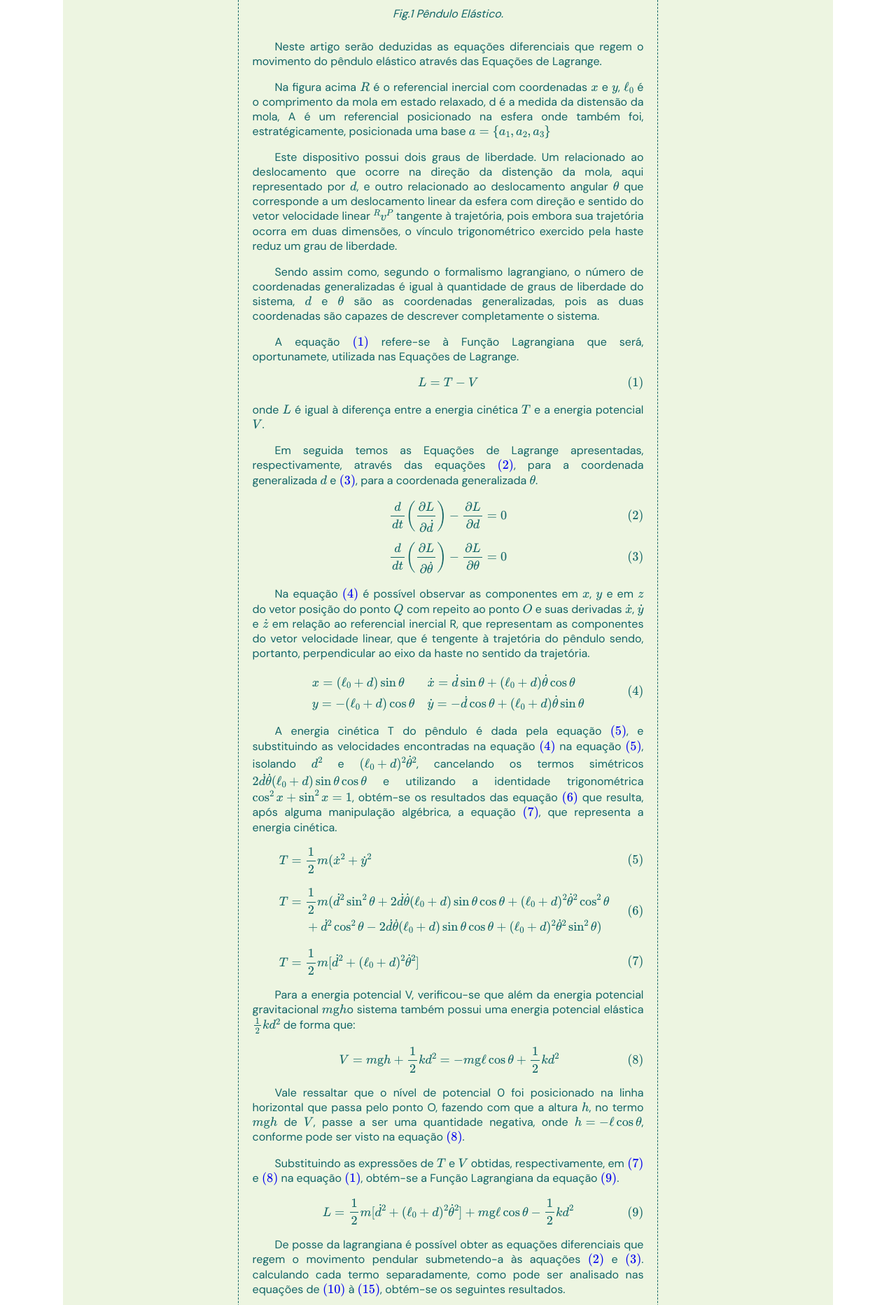
After one commit to rmcfdma/dinamica_controle, a Django app: template artigos/templates/artigos/modelagens/sistemas_rotacionais/pendulo_elastico_lagrange.html in a window 1280 px wide. The commit adds this page. Shown: the part 679-2544 px from the top of the page at 70% size. Run offline with Django 4.2, Linux system fonts and the light colour scheme; the template is opened without the code that fills it: most values are stand-ins (such as "Sample title", 1, 10 or a date in 2020).

Commit message:
Add files via upload

```diff
--- a/artigos/templates/artigos/modelagens/sistemas_rotacionais.html
+++ b/artigos/templates/artigos/modelagens/sistemas_rotacionais.html
@@ -32,8 +32,8 @@
           <details>
             <summary>Pêndulo Elástico</summary>
             <ol>
-              <li><a href="{% url 'modelagem_pendulo_conico_lagrange'%}">Lagrange</a></li>
-              <li><a href="{% url 'modelagem_pendulo_conico_newton'%}">2ª Lei de Newton</a></li>
+              <li><a href="{% url 'modelagem_pendulo_elastico_lagrange'%}?page=5">Lagrange</a></li>
+              <li><a href="{% url 'modelagem_pendulo_elastico_newton'%}?page=6">2ª Lei de Newton</a></li>
             <ol>
         </li>
         <li>
--- a/artigos/templates/artigos/modelagens/sistemas_rotacionais/pendulo_conico_lagrange.html
+++ b/artigos/templates/artigos/modelagens/sistemas_rotacionais/pendulo_conico_lagrange.html
@@ -3,6 +3,7 @@
 {% load static %}
 
 {% block middle %}
+<div class="conteudo">
     <script src="https://polyfill.io/v3/polyfill.min.js?features=es6"></script>
     <script>
         MathJax = {
@@ -164,5 +165,5 @@
   {% with paginas as paginated %}
     {% include 'artigos/partes/paginacao.html' %}
   {% endwith %}
-
+</div>
 {% endblock %}
--- a/artigos/templates/artigos/modelagens/sistemas_rotacionais/pendulo_conico_newton.html
+++ b/artigos/templates/artigos/modelagens/sistemas_rotacionais/pendulo_conico_newton.html
@@ -3,6 +3,7 @@
 {% load static %}
 
 {% block middle %}
+<div class="conteudo">
     <script src="https://polyfill.io/v3/polyfill.min.js?features=es6"></script>
     <script>
         MathJax = {
@@ -145,5 +146,5 @@ encontra-se os resultados das equações de \eqref{eqn:equacoes_a1_1} à \eqref{
   {% with paginas as paginated %}
     {% include 'artigos/partes/paginacao.html' %}
   {% endwith %}
-
+</div>
 {% endblock %}
--- /dev/null
+++ b/artigos/templates/artigos/modelagens/sistemas_rotacionais/pendulo_elastico_lagrange.html
@@ -0,0 +1,154 @@
+{% extends 'artigos/home.html' %}
+
+{% load static %}
+
+{% block middle %}
+<div class="conteudo">
+<script src="https://polyfill.io/v3/polyfill.min.js?features=es6"></script>
+    <script>
+        MathJax = {
+          tex: {
+            tags: 'ams'  // should be 'ams', 'none', or 'all'
+          }
+        };
+  </script>
+<script type="text/javascript" id="MathJax-script" async
+        src="https://cdn.jsdelivr.net/npm/mathjax@3/es5/tex-chtml.js"></script>
+
+
+{% with paginas as paginated %}
+	{% include 'artigos/partes/titulo_modelo.html' %}
+{% endwith %}
+
+<div class="figura_principal">
+	<figure>
+	  <img src="{% static 'artigos/img/svgs/pendulo_elastico.svg' %}"/>
+	  <figcaption class="label_figure">Fig.1 Pêndulo Elástico.</figcaption>
+	</figure>
+</div>
+
+<p>Neste artigo serão deduzidas as equações diferenciais que regem o movimento
+   do pêndulo elástico através das Equações de Lagrange.</p>
+<p>
+   Na figura acima \(R\) é o referencial inercial com coordenadas \(x\) e \(y\), \(\ell_0\) é o comprimento da mola em estado relaxado, d é a
+   medida da distensão da mola, A é um referencial posicionado na esfera onde também
+   foi, estratégicamente, posicionada uma base \(a = \{a_1,a_2,a_3\}\)
+</p>
+
+<p>Este dispositivo possui dois graus de liberdade. Um relacionado ao deslocamento que ocorre na direção
+   da distenção da mola, aqui representado por \(d\), e outro relacionado ao deslocamento angular \(\theta\)
+   que corresponde a um deslocamento linear da esfera com direção e sentido do vetor velocidade linear \(^Rv^P\)
+   tangente à trajetória, pois embora sua trajetória ocorra em duas dimensões,
+   o vínculo trigonométrico exercido pela haste reduz um grau de liberdade.</p>
+<p>Sendo assim como, segundo o formalismo lagrangiano, o número de coordenadas generalizadas é igual à quantidade
+   de graus de liberdade do sistema, \(d\) e \(\theta\) são as coordenadas generalizadas, pois as duas coordenadas
+   são capazes de descrever completamente o sistema.</p>
+<p>A equação \eqref{eqn:lagrangiana_definicao} refere-se à Função Lagrangiana que será, oportunamete,
+    utilizada nas Equações de Lagrange.
+
+      \begin{equation} \label{eqn:lagrangiana_definicao}
+        L = T-V
+      \end{equation}
+
+      onde \(L\) é igual à diferença entre a energia cinética \(T\) e a energia potencial \(V\).</p>
+<p> Em seguida temos as Equações de Lagrange apresentadas, respectivamente, através das equações \eqref{eqn:equacao_de_lagrange_d}, para a coordenada generalizada  \(d\)  e \eqref{eqn:equacao_de_lagrange_theta}, para a coordenada generalizada  \(\theta\).
+    \begin{align}
+        \frac{d}{dt} \left(\frac{\partial L}{\partial \dot{d}}\right) - \frac{\partial L}{\partial d} & = 0 \label{eqn:equacao_de_lagrange_d}\\[0.5em]
+        \frac{d}{dt} \left(\frac{\partial L}{\partial \dot{\theta}}\right) - \frac{\partial L}{\partial \theta} & = 0 \label{eqn:equacao_de_lagrange_theta}
+    \end{align}
+</p>
+
+<p> Na equação \eqref{eqn:posicao_velocidade} é possível observar as componentes em \(x\), \(y\) e em \(z\) do vetor posição do ponto \(Q\) com repeito ao ponto \(O\) e suas derivadas \(\dot{x}\), \(\dot{y}\) e \(\dot{z}\) em relação ao referencial inercial R, que representam as componentes do vetor velocidade linear, que
+    é tengente à trajetória do pêndulo sendo, portanto, perpendicular ao eixo da haste no sentido da trajetória.
+
+\begin{equation}\label{eqn:posicao_velocidade}
+    \begin{array}{l l}
+        x = (\ell_0+d) \sin{\theta} & \dot{x} = \dot{d}\sin{\theta} + (\ell_0+d)\dot{\theta}\cos{\theta} \\
+        y = -(\ell_0+d) \cos{\theta} & \dot{y} = -\dot{d}\cos{\theta} + (\ell_0+d)\dot{\theta}\sin{\theta} \\
+    \end{array}
+\end{equation}</p>
+
+<p>A energia cinética T do pêndulo é dada pela equação \eqref{eqn:energia_cinetica_expandida_1},
+    e substituindo as velocidades encontradas na equação \eqref{eqn:posicao_velocidade} na equação \eqref{eqn:energia_cinetica_expandida_1},
+    isolando \(d^2\) e \((\ell_0+d)^2\dot{\theta}^2\), cancelando os termos simétricos \(2\dot{d}\dot{\theta}(\ell_0+d)\sin{\theta}\cos{\theta}\) e utilizando a identidade trigonométrica \(\cos^2{x}+\sin^2{x} = 1\), obtém-se os
+    resultados das equação \eqref{eqn:energia_cinetica_expandida_2} que resulta, após alguma manipulação algébrica, a equação \eqref{eqn:energia_cinetica_final}, que representa a energia cinética.
+
+ \begin{align}
+   & \begin{split}
+     T = {} & \frac{1}{2} m (\dot{x}^2 + \dot{y}^2 \\
+     \end{split} \label{eqn:energia_cinetica_expandida_1}\\[2ex]
+   & \begin{split}
+     T = {} & \frac{1}{2} m ( \dot{d}^2 \sin^2{\theta} + 2\dot{d}\dot{\theta}(\ell_0+d)\sin{\theta}\cos{\theta} + (\ell_0+d)^2\dot{\theta}^2\cos^2{\theta}\\
+            & + \dot{d}^2 \cos^2{\theta} - 2\dot{d}\dot{\theta}(\ell_0+d)\sin{\theta}\cos{\theta} + (\ell_0+d)^2\dot{\theta}^2\sin^2{\theta})
+     \end{split} \label{eqn:energia_cinetica_expandida_2} \\[2ex]
+   & \begin{split}
+     T = {} & \frac{1}{2} m [\dot{d}^2 + (\ell_0+d)^2\dot{\theta}^2]
+     \end{split} \label{eqn:energia_cinetica_final}
+ \end{align}
+</p>
+
+<p>Para a energia potencial V, verificou-se que além da energia potencial gravitacional \(m\mathrm{g}h\)o sistema também possui uma energia potencial elástica \(\frac{1}{2}kd^2\) de forma que:
+    \begin{align}
+      V = m\mathrm{g}h + \frac{1}{2}k d^2 = -m \mathrm{g}\ell \cos{\theta} + \frac{1}{2}k d^2 \label{eqn:energia_potencial}
+    \end{align}
+</p>
+
+<p>Vale ressaltar que o nível de potencial 0 foi posicionado na linha horizontal que passa pelo ponto O,
+    fazendo com que a altura \(h\), no termo \(m \mathrm{g}h\) de \(V\), passe a ser uma quantidade negativa, onde \(h = -\ell\cos{\theta}\), conforme pode
+    ser visto na equação \eqref{eqn:energia_potencial}.
+ </p>
+
+ <p>Substituindo as expressões de \(T\) e \(V\) obtidas, respectivamente, em \eqref{eqn:energia_cinetica_final}
+    e \eqref{eqn:energia_potencial} na equação \eqref{eqn:lagrangiana_definicao}, obtém-se a Função Lagrangiana da equação \eqref{eqn:lagrangiana_calculada}.
+
+  \begin{equation}\label{eqn:lagrangiana_calculada}
+    L = \frac{1}{2} m [\dot{d}^2 + (\ell_0+d)^2\dot{\theta}^2] + m \mathrm{g}\ell \cos{\theta} - \frac{1}{2}k d^2
+  \end{equation} </p>
+
+<p>De posse da lagrangiana é possível obter as equações diferenciais que regem o movimento pendular submetendo-a às aquações \eqref{eqn:equacao_de_lagrange_d} e \eqref{eqn:equacao_de_lagrange_theta}.
+     calculando cada termo separadamente, como pode ser analisado nas equações de \eqref{eqn:lagrange_1} à \eqref{eqn:lagrange_6}, obtém-se os seguintes resultados.</p>
+
+     <p> Para a coordenada generalizada \(d\):
+        \begin{align}
+          \frac{\partial L}{\partial \dot{d}} & = m \dot{d} \label{eqn:lagrange_1} \\[1em]
+          \frac{d}{dt} \left(\frac{\partial L}{\partial \dot{d}}\right) & = m \ddot{d} \label{eqn:lagrange_2} \\[1em]
+          \frac{\partial L}{\partial d} & = - m (\ell_0+d)\dot{\theta}^2 + m\mathrm{g}\cos{\theta} - kd\label{eqn:lagrange_3}
+        \end{align}
+      </p>
+
+     <p> Para a coordenada generalizada \(\theta\):
+        \begin{align}
+          \frac{\partial L}{\partial \dot{\theta}} & = m (\ell_0+d)^2 \dot{\theta} \label{eqn:lagrange_4} \\[1em]
+          \frac{d}{dt} \left(\frac{\partial L}{\partial \dot{\theta}}\right) & = m [2(\ell_0+d)\dot{d}\dot{\theta}+(\ell_0+d)^2\ddot{\theta} \label{eqn:lagrange_5} \\[1em]
+          \frac{\partial L}{\partial \theta} & = - m \mathrm{g}(\ell_0+d) \sin{\theta} \label{eqn:lagrange_6}
+        \end{align}
+      </p>
+
+      <p>Substituindo os termos encontrados nas equações de \eqref{eqn:lagrange_1} à \eqref{eqn:lagrange_6} nas equações \eqref{eqn:equacao_de_lagrange_d} e \eqref{eqn:equacao_de_lagrange_theta}
+        são obtidas as equeções \eqref{eqn:equacao_movimento_d} e \eqref{eqn:equacao_movimento_theta}
+       \begin{align}
+         m \ddot{d} - m (\ell_0+d) \dot{\theta}^2 - m\mathrm{g} \cos{\theta} + kx & = 0 \label{eqn:equacao_movimento_d}\\
+         2m \dot{d}\dot{\theta} + m(\ell_0+d)\ddot{\theta}+m\mathrm{g}\sin{\theta} & = 0 \label{eqn:equacao_movimento_theta}
+       \end{align}
+     </p>
+
+     <p>Dividindo as duas equações anteriores por \(m\), obtém-se:
+        \begin{align}
+         \ddot{d} - (\ell_0+d) \dot{\theta}^2 - \mathrm{g} \cos{\theta} + \frac{k}{m}d & = 0 \label{eqn:equacao_movimento_d_simplificada}\\
+         2 \dot{d}\dot{\theta} + (\ell_0+d)\ddot{\theta} + \mathrm{g}\sin{\theta} & = 0 \label{eqn:equacao_movimento_theta_simplificada}
+       \end{align}
+     </p>
+
+     <p>E, finalmente, isolando nas equações \eqref{eqn:equacao_movimento_d_simplificada} e \eqref{eqn:equacao_movimento_theta_simplificada},  os termos referentes às acelerações \(\ddot{d}\) e \(\ddot{\theta}\), obteve-se as equações \eqref{eqn:aceleração_d}
+        e \eqref{eqn:aceleração_theta}, que são as equações diferenciais que descrevem o movimento do Pêndulo Elástico.
+        \begin{align}
+         \ddot{d}  & =  (\ell_0+d) \dot{\theta}^2 + \mathrm{g} \cos{\theta} - \frac{k}{m}d \label{eqn:aceleração_d}\\
+          \ddot{\theta}  & = \frac{-2 \dot{d}\dot{\theta} - \mathrm{g}\sin{\theta}}{(\ell_0+d)} \label{eqn:aceleração_theta}
+       \end{align}
+     </p>
+
+{% with paginas as paginated %}
+    {% include 'artigos/partes/paginacao.html' %}
+{% endwith %}
+</div>
+{% endblock %}
--- a/artigos/templates/artigos/modelagens/sistemas_rotacionais/pendulo_simples_lagrange.html
+++ b/artigos/templates/artigos/modelagens/sistemas_rotacionais/pendulo_simples_lagrange.html
@@ -137,5 +137,5 @@ onde \(L\) é igual à diferença entre a energia cinética \(T\) e a energia po
 {% with paginas as paginated %}
     {% include 'artigos/partes/paginacao.html' %}
 {% endwith %}
-
+</div>
 {% endblock %}
--- a/artigos/templates/artigos/modelagens/sistemas_rotacionais/pendulo_simples_newton.html
+++ b/artigos/templates/artigos/modelagens/sistemas_rotacionais/pendulo_simples_newton.html
@@ -3,6 +3,7 @@
 {% load static %}
 
 {% block middle %}
+<div class="conteudo">
     <script src="https://polyfill.io/v3/polyfill.min.js?features=es6"></script>
     <script>
         MathJax = {
@@ -146,5 +147,5 @@ observado finalmente na equação \eqref{eqn:equacao_movimento_final}
 {% with paginas as paginated %}
     {% include 'artigos/partes/paginacao.html' %}
 {% endwith %}
-
+</div>
 {% endblock %}
```
Also changed, not shown: artigos/templates/artigos/modelagens/sistemas_rotacionais/pendulo_elastico_newton.html (added, +112 -0 lines).
